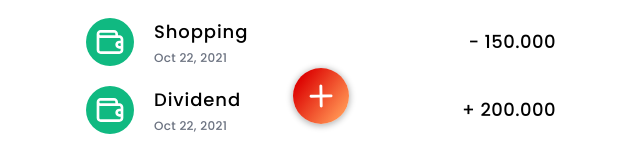
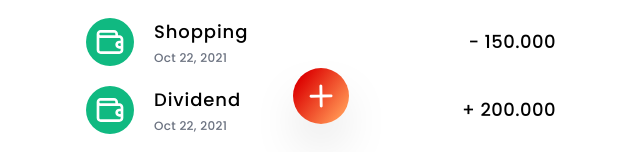
Before and after one commit to fizipan/expense-tracker, a React (Create React App) app: page / in a window 1280 px wide. Shown: the part 632-784 px from the top of the page, without its empty margins (319-959 px from the left). Built offline with nearby package versions, Linux system fonts and the light colour scheme.

Commit message:
fix viewport

```diff
--- a/src/tailwindcss/tailwind.css
+++ b/src/tailwindcss/tailwind.css
@@ -24,7 +24,7 @@
 
   .gradient-button {
     background: linear-gradient(126.36deg, #dc0000 13.74%, #ff8e4f 83.41%);
-    box-shadow: 0px 1px 6px 1px rgba(0, 0, 0, 0.29);
+    @apply shadow-2xl;
   }
 
   .statistics-card-shadow {
```
